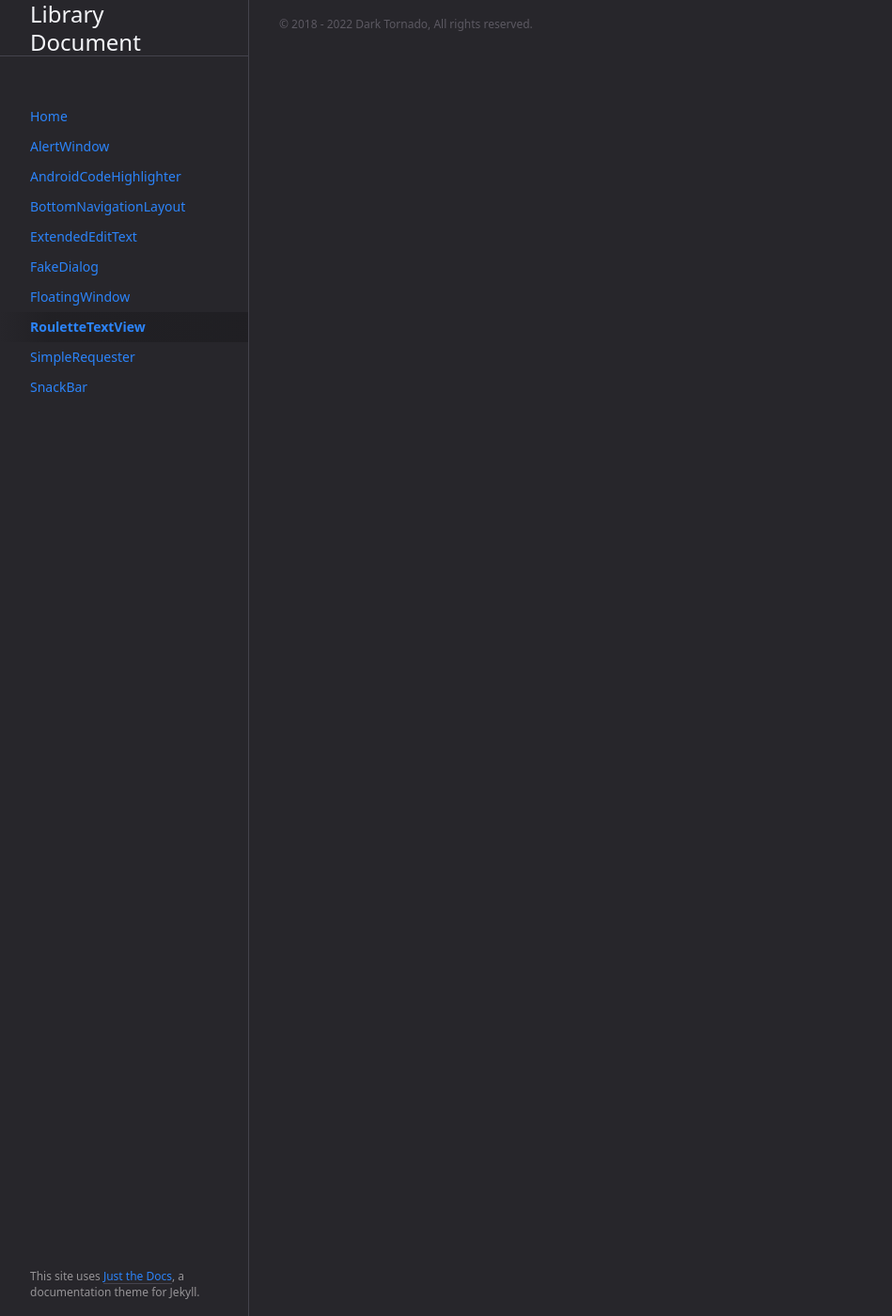
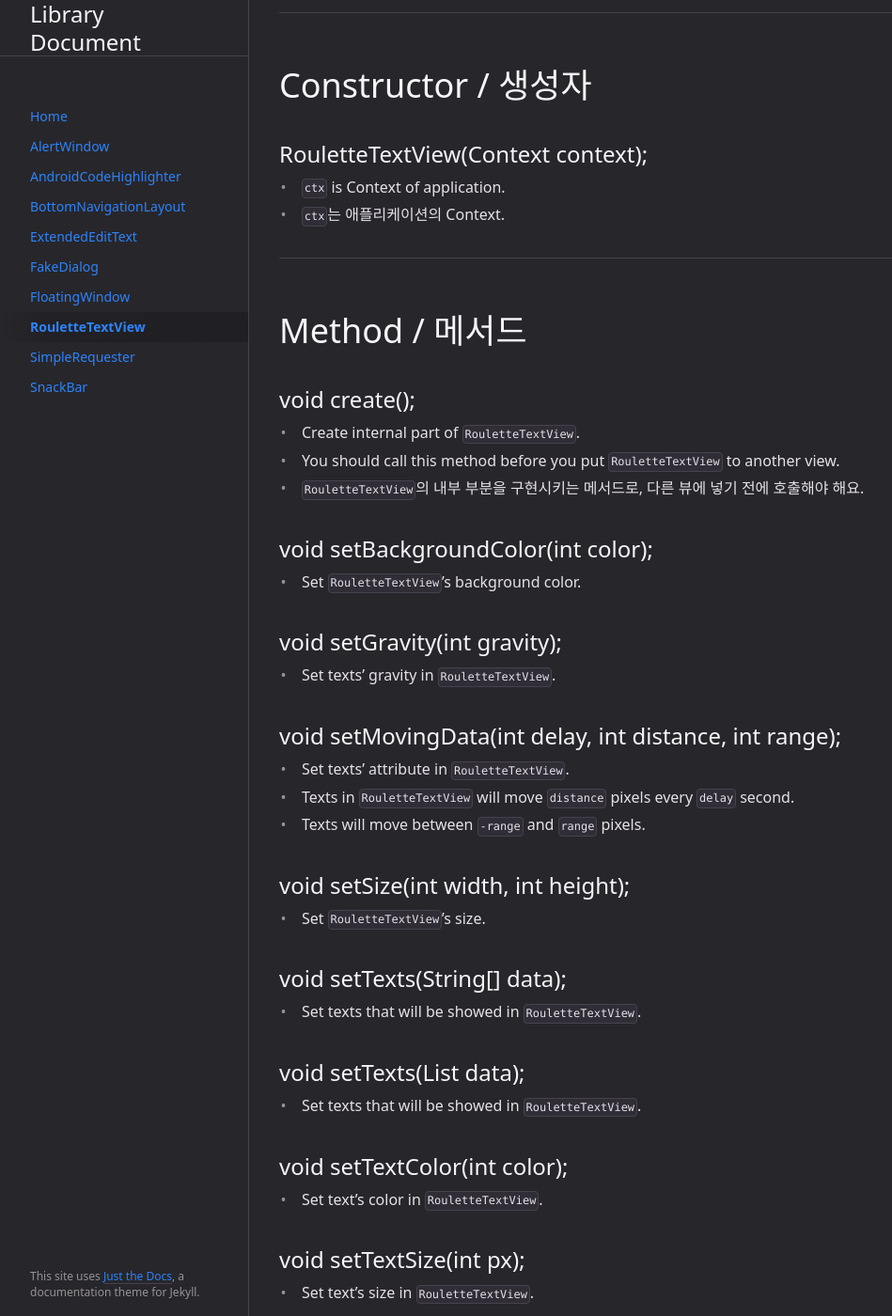
Before and after one commit to DarkTornado/libdocs, a Jekyll site: the page built from docs/RouletteTextView.md, in a window 1280 px wide and 1400 px high, scrolled down 270 px. Shown: the whole window at 94% size, without its empty margins (107-1056 px from the left). Built offline with Jekyll 4.4.1, drawn with Linux system fonts in a browser that asks for light colours; some of the changed text lies outside the part shown.

Commit message:
RouletteTextView is added

```diff
--- a/docs/RouletteTextView.md
+++ b/docs/RouletteTextView.md
@@ -3,6 +3,54 @@ layout: default
 title: RouletteTextView
 ---
 
-# RouletteTextView
+# [RouletteTextView](https://github.com/DarkTornado/RouletteTextView)
+public class RouletteTextView extends WebView
 
-* 작성 예정
+* A `View` which contains text that rotates like a slot machine.
+* 슬롯머신 비슷하게 위에서 아래로 돌아가는 텍스트를 포함하고 있는 `View`.
+
+***
+
+# Constructor / 생성자
+
+## RouletteTextView(Context context);
+* `ctx` is Context of application.
+* `ctx`는 애플리케이션의 Context.
+
+***
+
+# Method / 메서드
+
+## void create();
+* Create internal part of `RouletteTextView`.
+* You should call this method before you put `RouletteTextView` to another view.
+* `RouletteTextView`의 내부 부분을 구현시키는 메서드로, 다른 뷰에 넣기 전에 호출해야 해요.
+
+## void setBackgroundColor(int color);
+* Set `RouletteTextView`'s background color.
+
+## void setGravity(int gravity);
+* Set texts' gravity in `RouletteTextView`.
+
+## void setMovingData(int delay, int distance, int range);
+* Set texts' attribute in `RouletteTextView`.
+* Texts in `RouletteTextView` will move `distance` pixels every `delay` second.
+* Texts will move between `-range` and `range` pixels.
+
+## void setSize(int width, int height);
+* Set `RouletteTextView`'s size.
+
+## void setTexts(String[] data);
+* Set texts that will be showed in `RouletteTextView`.
+
+## void setTexts(List<String> data);
+* Set texts that will be showed in `RouletteTextView`.
+
+## void setTextColor(int color);
+* Set text's color in `RouletteTextView`.
+
+## void setTextSize(int px);
+* Set text's size in `RouletteTextView`.
+
+## void stop();
+* Makes texts in `RouletteTextView` stop.
```
Also changed, not shown: README.md.
